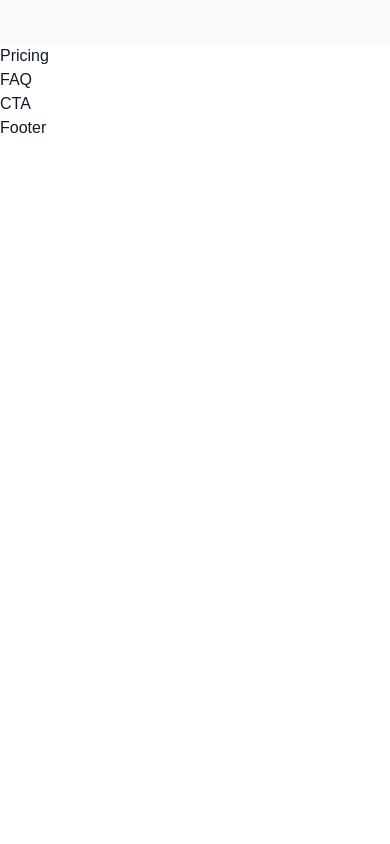
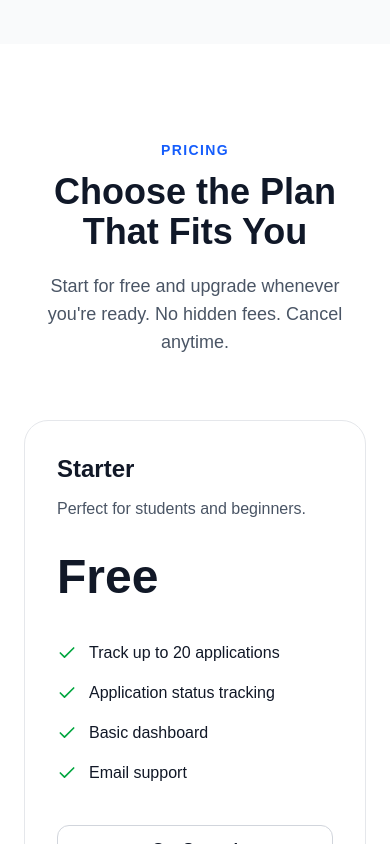
Before and after one commit to Danny-77-bot/job-application-tracker, a Next.js app: page / in a window 390 px wide. Shown: the part 8829-9673 px from the top of the page. Before the commit the page ends 8969 px from the top, so only its background shows below. Built offline with nearby package versions, Linux system fonts and the light colour scheme.

Commit message:
feat: add responsive pricing section

```diff
--- a/components/landing/Pricing.tsx
+++ b/components/landing/Pricing.tsx
@@ -1,3 +1,162 @@
+import { Check, Sparkles } from "lucide-react";
+
+const plans = [
+  {
+    name: "Starter",
+    price: "Free",
+    description: "Perfect for students and beginners.",
+    popular: false,
+    features: [
+      "Track up to 20 applications",
+      "Application status tracking",
+      "Basic dashboard",
+      "Email support",
+    ],
+  },
+  {
+    name: "Pro",
+    price: "$9",
+    description: "Best for active job seekers.",
+    popular: true,
+    features: [
+      "Unlimited applications",
+      "Interview scheduling",
+      "Advanced analytics",
+      "Resume management",
+      "Priority support",
+    ],
+  },
+  {
+    name: "Enterprise",
+    price: "Custom",
+    description: "For universities and career centers.",
+    popular: false,
+    features: [
+      "Everything in Pro",
+      "Team management",
+      "Organization dashboard",
+      "Custom integrations",
+      "Dedicated support",
+    ],
+  },
+];
+
 export default function Pricing() {
-  return <div>Pricing</div>;
+  return (
+    <section
+      id="pricing"
+      className="bg-white py-24"
+    >
+      <div className="mx-auto max-w-7xl px-6">
+
+        {/* Heading */}
+
+        <div className="text-center">
+
+          <p className="text-sm font-semibold uppercase tracking-widest text-blue-600">
+            Pricing
+          </p>
+
+          <h2 className="mt-3 text-4xl font-bold text-gray-900">
+            Choose the Plan That Fits You
+          </h2>
+
+          <p className="mx-auto mt-5 max-w-2xl text-lg text-gray-600">
+            Start for free and upgrade whenever you're ready.
+            No hidden fees. Cancel anytime.
+          </p>
+
+        </div>
+
+        {/* Pricing Cards */}
+
+        <div className="mt-16 grid gap-8 lg:grid-cols-3">
+
+          {plans.map((plan) => (
+
+            <div
+              key={plan.name}
+              className={`relative rounded-3xl border p-8 transition duration-300 hover:-translate-y-2 hover:shadow-xl ${
+                plan.popular
+                  ? "border-blue-600 shadow-xl"
+                  : "border-gray-200"
+              }`}
+            >
+
+              {plan.popular && (
+
+                <div className="absolute -top-4 left-1/2 flex -translate-x-1/2 items-center gap-2 rounded-full bg-blue-600 px-5 py-2 text-sm font-semibold text-white">
+
+                  <Sparkles size={16} />
+
+                  Most Popular
+
+                </div>
+
+              )}
+
+              <h3 className="text-2xl font-bold">
+                {plan.name}
+              </h3>
+
+              <p className="mt-3 text-gray-600">
+                {plan.description}
+              </p>
+
+              <div className="mt-8">
+
+                <span className="text-5xl font-extrabold">
+                  {plan.price}
+                </span>
+
+                {plan.price !== "Free" &&
+                  plan.price !== "Custom" && (
+                    <span className="text-gray-500">
+                      /month
+                    </span>
+                  )}
+
+              </div>
+
+              <ul className="mt-10 space-y-4">
+
+                {plan.features.map((feature) => (
+
+                  <li
+                    key={feature}
+                    className="flex items-center gap-3"
+                  >
+
+                    <Check
+                      size={20}
+                      className="text-green-600"
+                    />
+
+                    <span>{feature}</span>
+
+                  </li>
+
+                ))}
+
+              </ul>
+
+              <button
+                className={`mt-10 w-full rounded-xl py-3 font-semibold transition ${
+                  plan.popular
+                    ? "bg-blue-600 text-white hover:bg-blue-700"
+                    : "border border-gray-300 hover:bg-gray-100"
+                }`}
+              >
+                Get Started
+              </button>
+
+            </div>
+
+          ))}
+
+        </div>
+
+      </div>
+    </section>
+  );
 }
```
